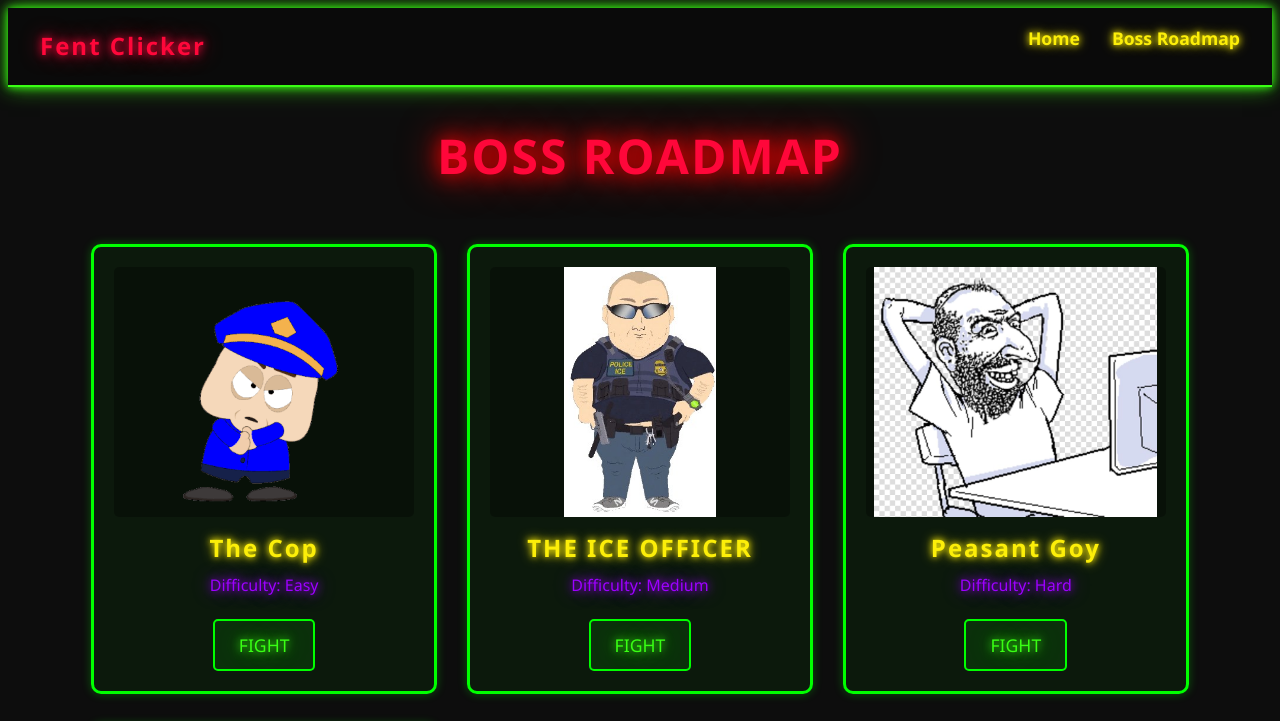
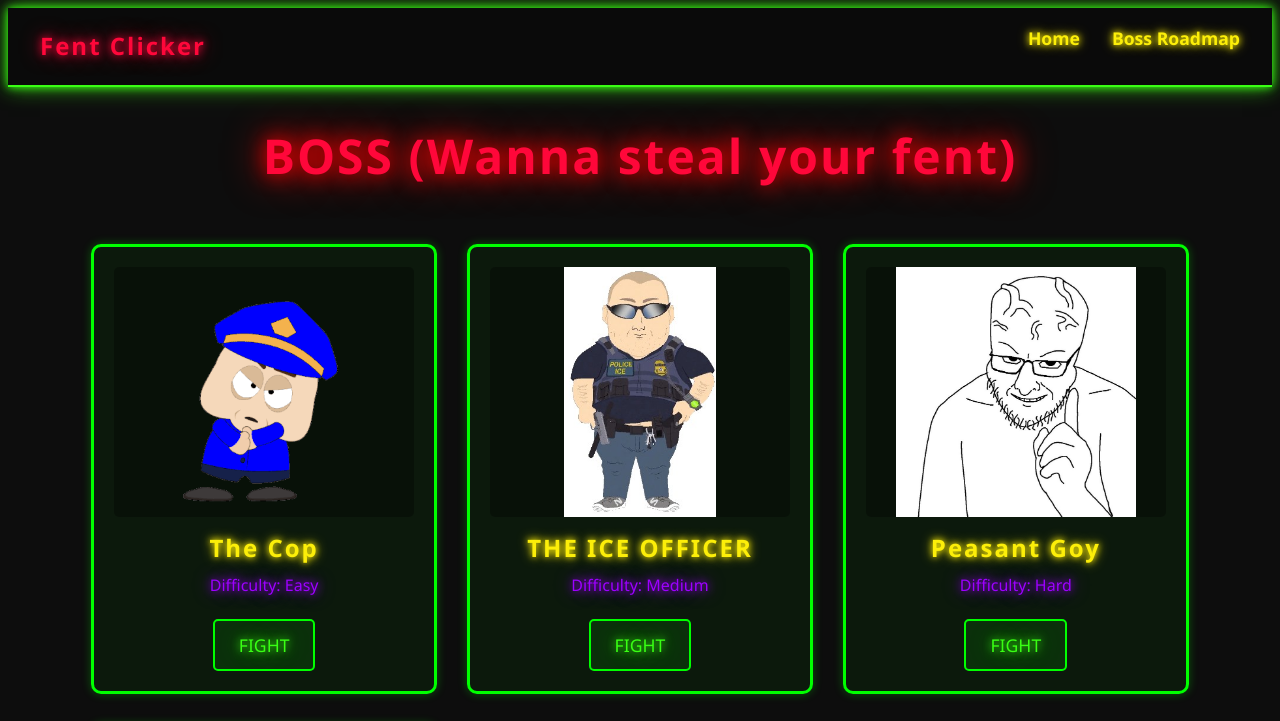
Before and after one commit to Drunken8019/FentClicker, a website built with webpack: page roadmap.html in a window 1280 px wide. Shown: the top 721 px of the page. Built offline with nearby package versions, Linux system fonts and the light colour scheme.

Commit message:
title changes

```diff
--- a/css/roadmap.css
+++ b/css/roadmap.css
@@ -1,4 +1,3 @@
-/* Boss Roadmap Styles */
 
 .roadmap-grid {
     display: grid;
--- a/roadmap.html
+++ b/roadmap.html
@@ -18,7 +18,7 @@
     </nav>
 
     <div class="container">
-        <h1 class="neon-red">BOSS ROADMAP</h1>
+        <h1 class="neon-red">BOSS  (Wanna steal your fent)</h1>
         <div class="roadmap-grid">
             <div class="boss-card" data-boss="cop">
                 <div class="boss-image-container">
@@ -40,7 +40,7 @@
 
             <div class="boss-card" data-boss="dealer">
                 <div class="boss-image-container">
-                    <img src="img/jewleaningback.jpg" alt="The Goy" class="boss-image">
+                    <img src="img/soyjak_outsmarting.jpg" alt="The Goy" class="boss-image">
                 </div>
                 <h3 class="neon-yellow">Peasant Goy</h3>
                 <p class="neon-purple">Difficulty: Hard</p>
```
Also changed, not shown: bossfight.html (+1 -1 lines).
